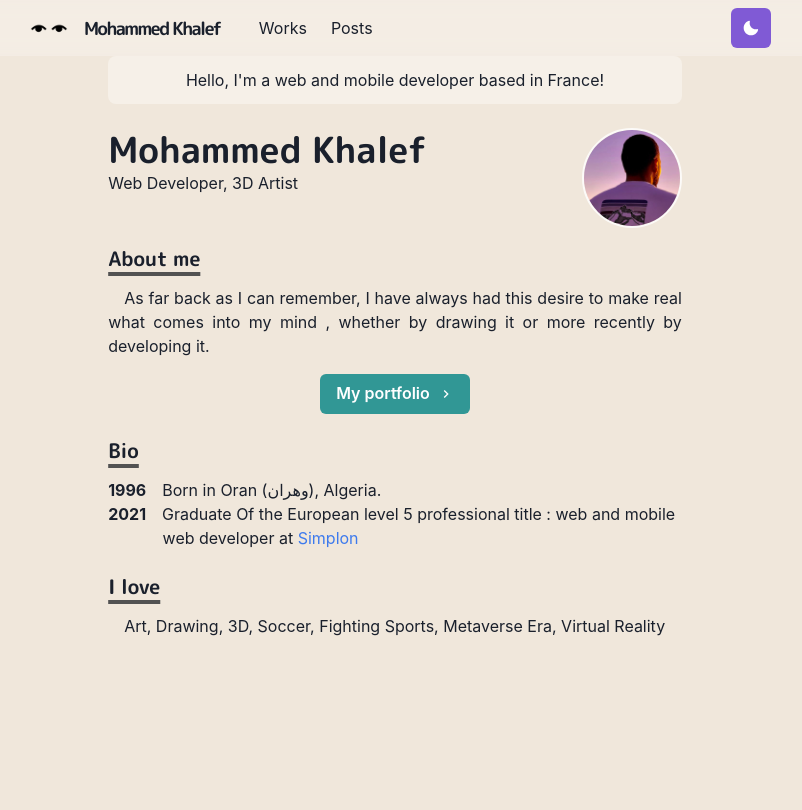
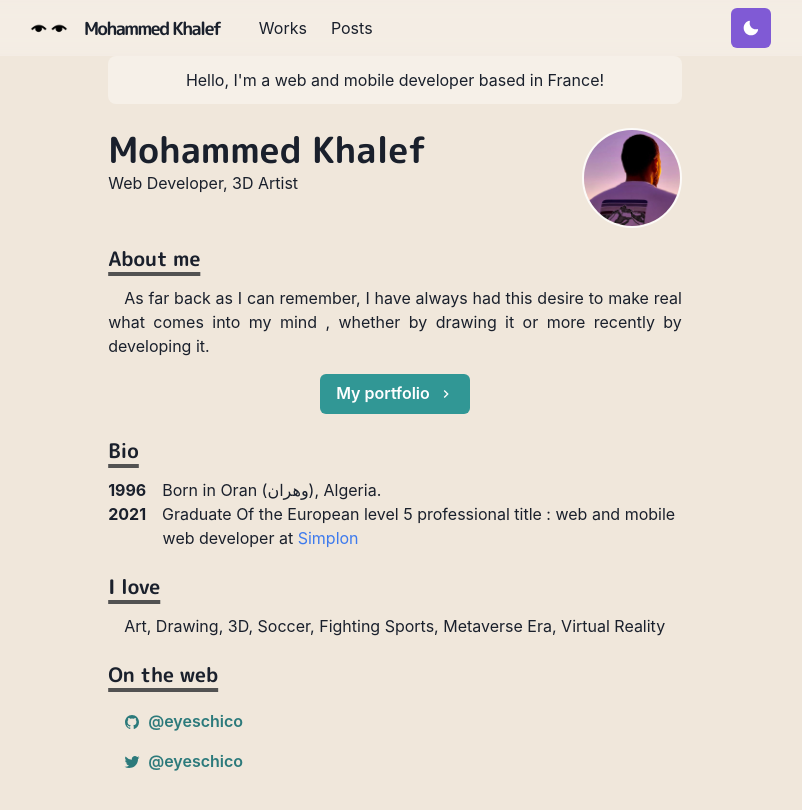
Before and after one commit to eyeschico/portfolio, a Next.js app: page / in a window 1280 px wide. Shown: the top 810 px of the page, without its empty margins (245-1047 px from the left). Built offline with nearby package versions, Linux system fonts and the light colour scheme.

Commit message:
social média

```diff
--- a/package.json
+++ b/package.json
@@ -19,7 +19,8 @@
     "framer-motion": "^6.0.0",
     "next": "^12.0.8",
     "react": "^17.0.2",
-    "react-dom": "^17.0.2"
+    "react-dom": "^17.0.2",
+    "react-icons": "^4.3.1"
   },
   "devDependencies": {
     "eslint": "^8.7.0",
--- a/pages/index.js
+++ b/pages/index.js
@@ -6,14 +6,22 @@
   Box,
   Heading,
   Image,
-  useColorModeValue
+  useColorModeValue,
+  SimpleGrid,
+  List,
+  ListItem,
+  Icon
 } from '@chakra-ui/react'
 import { ChevronRightIcon } from '@chakra-ui/icons'
 import Layout from '../components/layouts/article'
 import Section from '../components/section'
 import Paragraph from '../components/paragraph'
 import { BioSection, BioYear } from '../components/bio'
-
+import { GridItem } from '../components/grid-item'
+import {
+  IoLogoTwitter,
+  IoLogoGithub,
+} from 'react-icons/io5'
 
 const Page = () => {
   return (
@@ -98,7 +106,29 @@
             Art, Drawing, 3D, Soccer, Fighting Sports, Metaverse Era, Virtual Reality
           </Paragraph>
 
+        </Section>
 
+        <Section delay={0.3}>
+          <Heading as="h3" variant="section-title">
+            On the web
+          </Heading>
+          <List>
+            <ListItem>
+              <Link href="https://github.com/eyeschico" target="_blank">
+                <Button variant="ghost" colorScheme="teal" leftIcon={<Icon as={IoLogoGithub}/>}>
+                  @eyeschico
+                </Button>
+              </Link>
+            </ListItem>
+
+            <ListItem>
+              <Link href="https://twitter.com/eyeschico" target="_blank">
+                <Button variant="ghost" colorScheme="teal" leftIcon={<Icon as={IoLogoTwitter}/>}>
+                  @eyeschico
+                </Button>
+              </Link>
+            </ListItem>
+          </List>
         </Section>
       </Container>
     </Layout>
```
Also changed, not shown: 1 other file (tests, documents, lock files or other folders).
